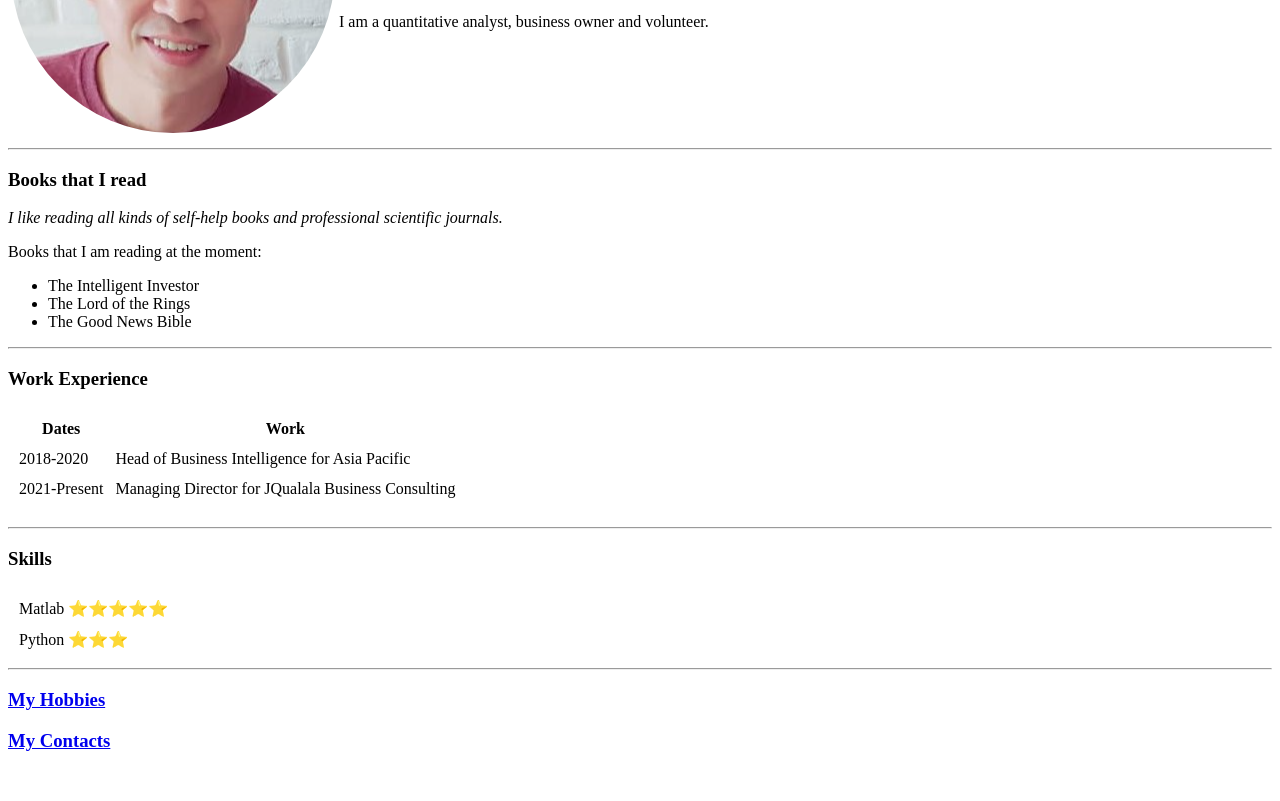
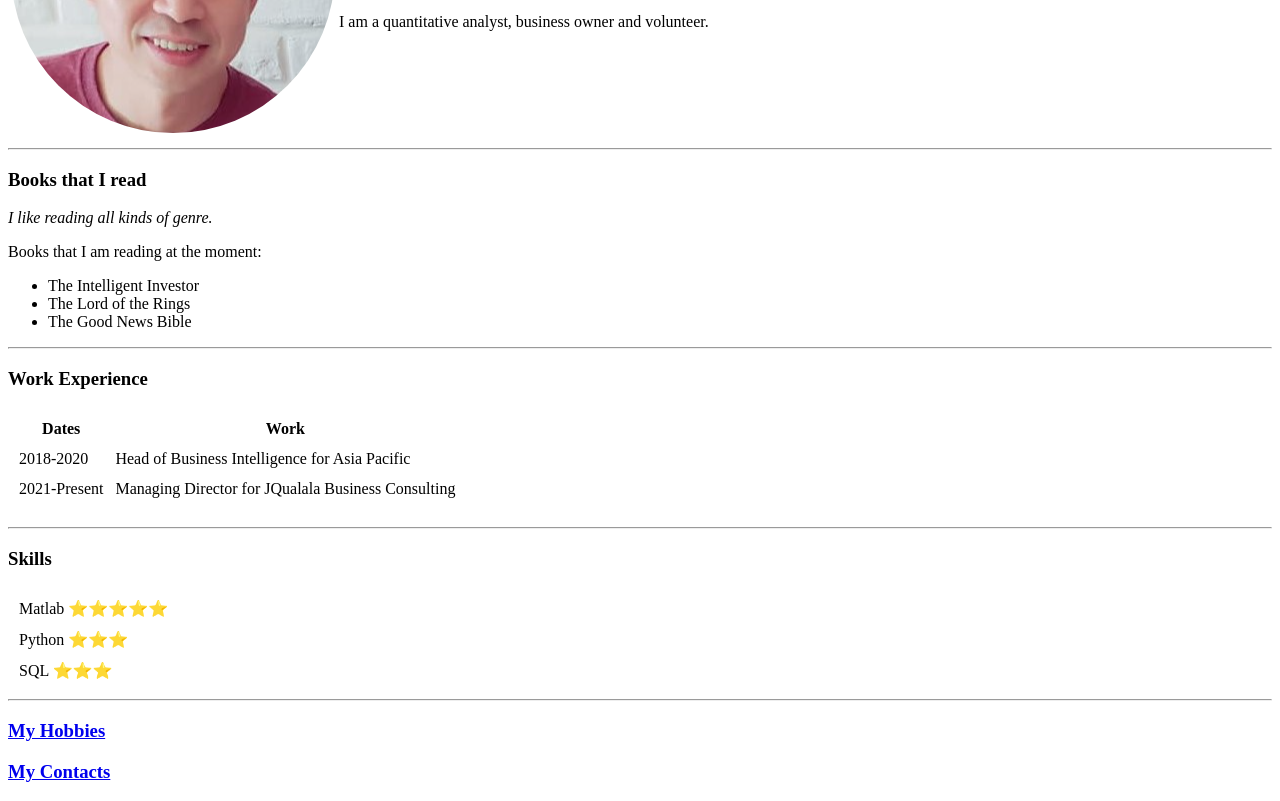
Before and after one commit to dylanho1/cv, a plain HTML site: page index.html in a window 1280 px wide. Shown: the part 202-1003 px from the top of the page. Before the commit the page ends 972 px from the top, so only its background shows below. Drawn offline with Linux system fonts and the light colour scheme.

Commit message:
Some updates to the books currently read

```diff
--- a/index.html
+++ b/index.html
@@ -22,7 +22,7 @@
   </table>
   <hr>
   <h3>Books that I read</h3>
-  <p><em>I like reading all kinds of self-help books and professional scientific journals. </em></p>
+  <p><em>I like reading all kinds of genre. </em></p>
   <p>Books that I am reading at the moment:</p>
 
   <ul>
@@ -67,6 +67,11 @@
       <td>   Python ⭐⭐⭐
       </td>
     </tr>
+    <tr>
+      <td>   SQL ⭐⭐⭐
+      </td>
+    </tr>
+
   </table>
 
 </td>
```
